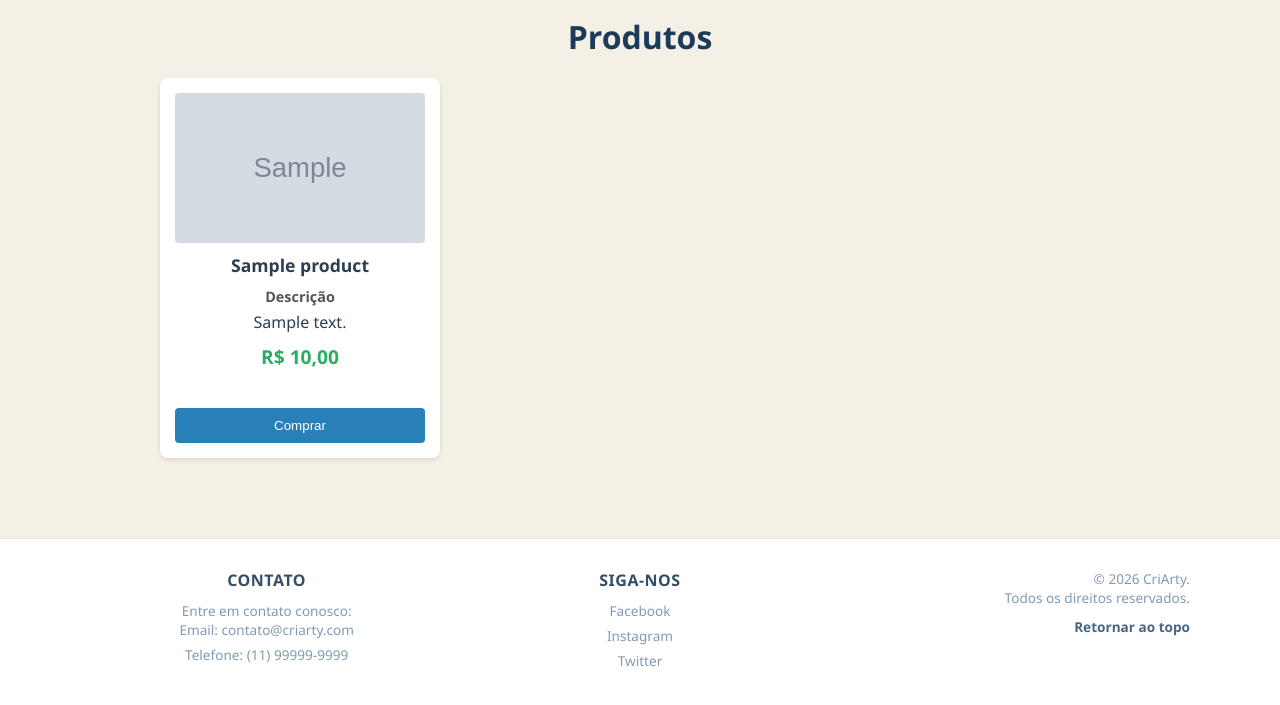
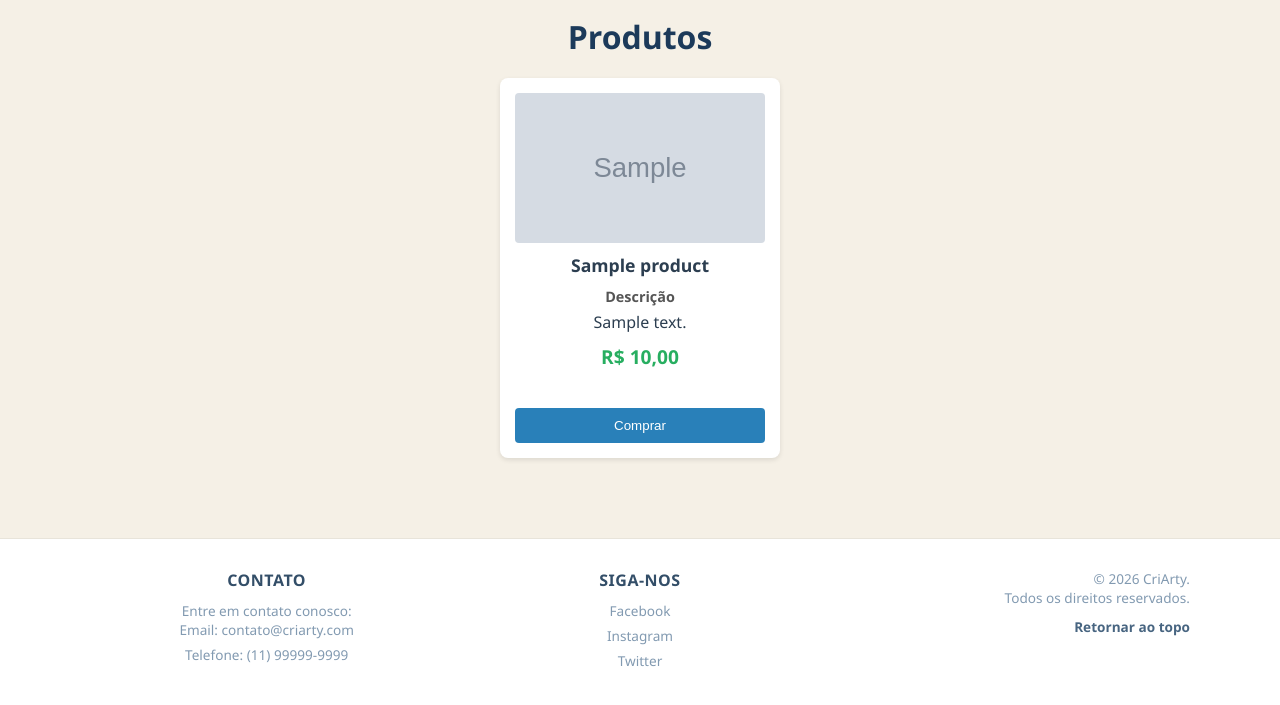
Before and after one commit to danirosario/projeto-integrador-senac, a PHP site: page /client/productsList.php in a window 1280 px wide. Shown: the part 65-770 px from the top of the page. Run offline with PHP 8.4, Linux system fonts and the light colour scheme; tables that the repository leaves empty hold one stand-in row (values such as "Sample post"); grey boxes marked "Sample" are stand-in pictures.

Commit message:
style: improve navigation link spacing and center product grid layout

```diff
--- a/css/client-styles/shop.css
+++ b/css/client-styles/shop.css
@@ -62,7 +62,8 @@
 .nav-links {
     display: flex;
     list-style: none;
-    gap: 1.5rem; /* Creates clean gap between links */
+    gap: 1.5rem;
+    /* Creates clean gap between links */
 }
 
 /* Individual hyperlink styling */
@@ -213,7 +214,7 @@
 
 /* CARDS DOS PRODUTOS */
 
-#products-title{
+#products-title {
     text-align: center;
     font-size: 2rem;
     margin-bottom: 20px;
@@ -223,6 +224,7 @@
     display: flex;
     flex-wrap: wrap;
     gap: 16px;
+    justify-content: center;
 }
 
 .product-card {
```
